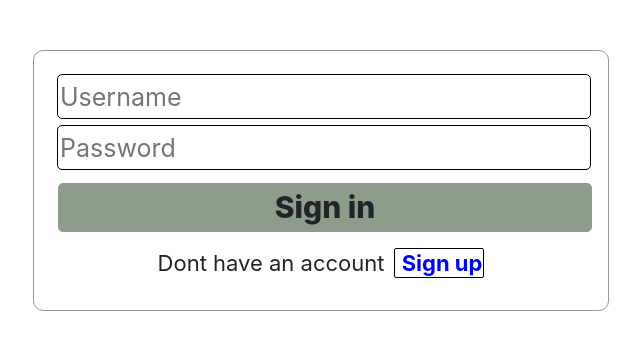
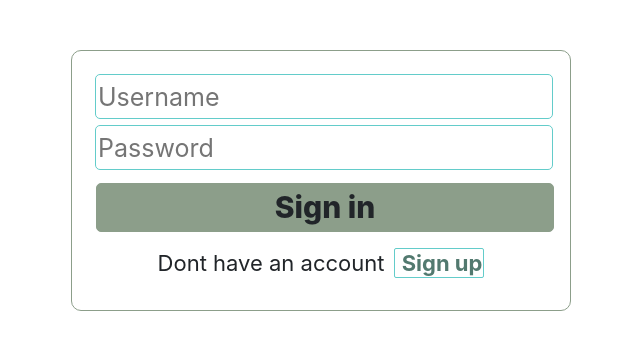
Before and after one commit to hmalle/ubongo, a React (Create React App) app in the folder client/: page / in a window 1280 px wide. Shown: the top 350 px of the page, without its empty margins (319-959 px from the left). Built offline with nearby package versions, Linux system fonts and the light colour scheme.

Commit message:
Fixed issues with Math, and a bit with cards

```diff
--- a/client/src/home/Home.js
+++ b/client/src/home/Home.js
@@ -1,7 +1,6 @@
 
 import React, { Component } from "react";
 import Header from "./components/Header";
-import Footer from "./components/Footer";
 import Init from "./pages/Init";
 import Cards from "./pages/Cards";
 import Images from "./pages/Images";
@@ -58,14 +57,19 @@ export default class App extends Component {
       <div style={css.allcontent}>
         <div style={css.mainContent}>
           <div className="container-fluid" style={css.header}>
-            <Header setPageIndex={this.setPageIndex.bind(this)} triggerSignOut={this.triggerSignOut.bind(this)}/>
+            <Header
+              setPageIndex={this.setPageIndex.bind(this)}
+              triggerSignOut={this.triggerSignOut.bind(this)}/>
           </div>
           <div className="container-fluid" style={css.content}>
             {content}
           </div>
         </div>
-        <div className="footer" style={css.footerDiv}>
-          <Footer/>
+        <div style={css.footerDiv}>
+          <div className="footer" style={css.footer}>
+            <p>&copy;Copyright 2018 Hillary Malle </p>
+          </div>
+
         </div>
       </div>
     );
@@ -75,6 +79,7 @@ export default class App extends Component {
 const css={
   allcontent:{
     margin: 0,
+    padding: 0,
     minHeight: "100%",
     position: "relative",
   },
@@ -92,7 +97,17 @@ const css={
     left: 0,
     right: 0,
   },
+  footer:{
+    height: 60, /*To match the main content margin*/
+    backgroundColor: "#8c9e8a",
+    fontSize: 20,
+    padding: 10,
+    overflow: "hidden",
+    textAlign:"center",
+    width: "100%",
+  },
   header:{
-    marginTop: 2,
+    margin: 0,
+    padding: 0,
   },
 }
--- a/client/src/home/components/Footer.js
+++ /dev/null
@@ -1,24 +0,0 @@
-
-import React, { Component } from "react";
-
-export default class Footer  extends Component{
-  render(){
-    return(
-      <div className="footer" style={css.footer}>
-        <p>&copy;Copyright 2018 Hillary Malle </p>
-      </div>
-    )
-  };
-}
-
-const css={
-  footer:{
-    height: 60, /*To match the main content margin*/
-    backgroundColor: "#8c9e8a",
-    fontSize: 20,
-    padding: 10,
-    overflow: "hidden",
-    textAlign:"center",
-    width: "100%",
-  }
-}
--- a/client/src/home/components/Header.js
+++ b/client/src/home/components/Header.js
@@ -1,25 +1,7 @@
 
 import React, { Component } from "react"; export default class Header  extends Component{
   state={
-    mathMenu: false,
-    memoryMenu: false,
-    puzzleMenu: false,
     logouthoover: false,
-  }
-  toggleMathMenu(){
-    this.setState({
-      mathMenu: !this.state.mathMenu,
-    });
-  }
-  toggleMemoryMenu(){
-    this.setState({
-      memoryMenu: !this.state.memoryMenu,
-    });
-  }
-  togglePuzzleMenu(){
-    this.setState({
-      puzzleMenu: !this.state.puzzleMenu,
-    });
   }
   triggerSignOut(){
     this.props.signMeOut();
@@ -171,12 +153,11 @@ const css={
     float: "right",
   },
   brand:{
-    /*backgroundColor: "#7b887c",*/
     fontSize: 25,
     borderRadius: 4,
     fontWeight: 700,
     fontStyle: "oblique",
-    backgroundColor: "#8c9e8a",
+    backgroundColor: "#86bbbd",
   },
   dropdownmenu:{
     borderRadius: 5,
@@ -184,12 +165,13 @@ const css={
   dropdownbtn:{
     borderRadius: 5,
     width: 100,
-    fontSize: 16,
+    fontSize: 18,
     marginLeft: 2,
     marginRight: 2,
+    color: "#323232",
   },
   menuitem:{
-    fontSize: 18,
+    fontSize: 16,
     color: "#0c0c0c",
   },
   logoutbtn:{
--- a/client/src/home/components/ImagesDisplay.js
+++ b/client/src/home/components/ImagesDisplay.js
@@ -4,10 +4,11 @@ import React, { Component } from "react";
 export default class Images  extends Component{
   render(){
     return(
-      <div>
+      <div className="container" style={css.imagesContainer}>
         {this.props.images.map( (image,index) => (
         <div key={index}>
-          <img style={css.imgcss} src={this.props.folder+image+".jpg"}
+          <img className="rounded float-left"
+            style={css.imgcss} src={this.props.folder+image+".jpg"}
             alt="No Content"
             key={index}
           />
@@ -19,11 +20,12 @@ export default class Images  extends Component{
 }
 
 const css={
+  imagesContainer:{
+    //What to do what to do?
+  },
   imgcss:{
     width: "150px",
-    height:"180px",
-    float:"left",
-    border: "1px solid black",
+    height:"150px",
     margin: 3,
     borderRadius: 8,
   },
--- a/client/src/home/pages/Cards.js
+++ b/client/src/home/pages/Cards.js
@@ -1,7 +1,6 @@
 
 import React, { Component } from "react";
 import axios from "axios";
-import ImagesDisplay from "../components/ImagesDisplay";
 import CardsRecite from "../components/CardsRecite";
 import css from "./pagestyles.js";
 
@@ -11,6 +10,7 @@ export default class Cards  extends Component{
     cards : [],
     recitation: [],
     reciting: false,
+    generating: false,
     score: 0,
   }
 
@@ -38,6 +38,7 @@ export default class Cards  extends Component{
     this.setState({
       cards: this.cardsArray,
       reciting:false,
+      generating: true,
     });
   }
 
@@ -66,6 +67,7 @@ export default class Cards  extends Component{
   }
 
   restoreSession(){
+    //TODO: This gives a 501 error
     axios({
       method:"post",
       url:"/api/retrieve/session",
@@ -88,18 +90,40 @@ export default class Cards  extends Component{
     this.setState({
       recitation: this.state.cards,
       reciting: true,
+      generating: false,
       cards:[],
     });
   }
 
   render(){
-    const content = this.state.reciting ? (
-      <CardsRecite
-        validCards={this.cardsArray}
-        images={this.state.recitation}/>
-    ):(
-      <ImagesDisplay images={this.state.cards} folder={this.state.folder}/>
-    )
+    var content;
+    if(this.state.reciting){
+      content=(
+        <CardsRecite
+          validCards={this.cardsArray}
+          images={this.state.recitation}
+        />
+      )
+    }else if(this.state.generating){
+      content=(
+        <div className="container" style={thiscss.imagesContainer}>
+          {this.cardsArray.map( (image,index) => (
+            <div key={index}>
+              <img className="rounded float-left"
+                style={thiscss.imgcss} src={this.state.folder+image+".jpg"}
+                alt="No Content"
+                key={index}
+              />
+            </div>
+          ))}
+        </div>
+      )
+    }else{
+      content=(
+        <div>
+        </div>
+      );
+    }
 
     return(
       <div>
@@ -129,3 +153,16 @@ export default class Cards  extends Component{
     )
   };
 }
+
+const thiscss={
+  imagesContainer:{
+    //What to do what to do?
+  },
+  imgcss:{
+    width: 150,
+    height: 80,
+    margin: 3,
+    borderBottom: "1px solid #98c1d9",
+    borderRadius: 8,
+  },
+}
--- a/client/src/home/pages/Images.js
+++ b/client/src/home/pages/Images.js
@@ -11,7 +11,6 @@ export default class Images  extends Component{
     recitation : [],
     recite: false,
   }
-
   shuffle(array){
     let i=0, j=0, temp=null;
     for( i=array.length-1; i>0;i-=1){
@@ -21,7 +20,6 @@ export default class Images  extends Component{
       array[j]=  temp;
     }
   }
-
   generateNewSession(){
     let randArray = [];
     for(let iter=1; iter<=20; iter++){
@@ -33,7 +31,6 @@ export default class Images  extends Component{
       recite: false,
     });
   }
-
   saveSession(){
     if(this.state.images.length <=2){
       alert("Nothing to save");
@@ -57,7 +54,6 @@ export default class Images  extends Component{
       console.log(">>> error: "+ err);
     });
   }
-
   restoreSession(){
     axios({
       method:"post",
@@ -76,11 +72,9 @@ export default class Images  extends Component{
       console.log(">>> error: "+ err);
     });
   }
-
   recite(){
     alert("Training in session");
   }
-
   render(){
     return(
       <div>
--- a/client/src/home/pages/Init.js
+++ b/client/src/home/pages/Init.js
@@ -11,7 +11,7 @@ export default class Cards  extends Component{
   render(){
     return(
       <div className="container-fluid">
-        <div className="container" style={css.disclaimer}>
+        <div className="container" style={css.note}>
           Note: Site still under construction
         </div>
         <div className="container" style={css.intro}>
@@ -26,8 +26,8 @@ export default class Cards  extends Component{
 }
 
 const css={
-  disclaimer:{
-    color: "#8b6969",
+  note:{
+    color: "#d64933",
     fontSize: 20,
     marginBottom: 30,
   },
--- a/client/src/home/pages/Math.js
+++ b/client/src/home/pages/Math.js
@@ -92,11 +92,11 @@ export default class math  extends Component{
               <input
                 type="text"
                 className="form-control"
-                name="Enter your answer"
+                name="answer"
                 style={css.textarea}
                 value={this.state.answer}
                 onChange={this.handleChange}
-                placeholder="11234..."/>
+                placeholder="123..."/>
             </div>
             <button
               className="btn"
@@ -114,7 +114,7 @@ export default class math  extends Component{
         <div>
           <ul className="nav">
             <li className="nav-item">
-              <a style={pagecss.header}>Poems</a>
+              <a style={pagecss.header}>Mental Math</a>
             </li>
             <li className="nav-item">
               <a style={pagecss.li_a_css} onClick={()=>{this.start()}}>Start</a>
@@ -137,11 +137,14 @@ const css={
     width:"100%",
   },
   container:{
-    width: "80%",
+    width: 700,
     margin: "0 auto",
     borderRadius: 5,
     border: "1px solid #8c9e8a",
     align: "center",
+  },
+  form:{
+    width: "100%",
   },
   score: {
     fontSize: 25,
@@ -161,7 +164,7 @@ const css={
   submitBtn:{
     borderRadius:3,
     height: 40,
-    width: 200,
+    width: "100%",
     fontWeight: 600,
     marginTop: 10,
     marginBottom: 10,
--- a/client/src/signing/components/Signin.js
+++ b/client/src/signing/components/Signin.js
@@ -44,8 +44,8 @@ export default class Signin extends Component{
           alert("Signin failed");
         }
       }).catch( (err) =>{
-        //TODO: Fix this so the error log doesnt spit password in the  error log
-        console.log(">>>Error :"+ err);
+        //console.log(">>>Error :"+ err); //Dont spit the password
+        console.log(">>>Error Logging in");
       });
 
       //clear input field
--- a/client/src/signing/components/Signup.js
+++ b/client/src/signing/components/Signup.js
@@ -49,8 +49,7 @@ export default class Signup extends Component{
           alert("Signup failed");
         }
       }).catch( (err) =>{
-        //TODO: Fix this to avoid spitting password informations on the error log
-        console.log(">>>Error :"+ err);
+        console.log(">>>Error signing up");   //Don't spit out the error message
       });
 
       //clear input fields
--- a/client/src/signing/components/styles.js
+++ b/client/src/signing/components/styles.js
@@ -6,7 +6,7 @@ export default{
   },
   signForm:{
     border: "1px solid #8c9e8a",
-    width:"45%",
+    width: 500,
     margin: "auto",
     borderRadius: 10,
     padding: 20,
@@ -28,13 +28,13 @@ export default{
     margin: 3,
     height: 45,
     fontSize: 25,
-    border:"1px solid black",
+    border:"1px solid #63ccca",
     borderRadius: 5,
   },
   signToggle: {
-    border: "1px solid black",
+    border: "1px solid #63ccca",
     borderRadius: 2,
-    color: "blue",
+    color: "#52796f",
     minWidth: 100,
     marginLeft: 10,
     padding: 1,
```
Also changed, not shown: 8 other files (tests, documents, lock files or other folders).
